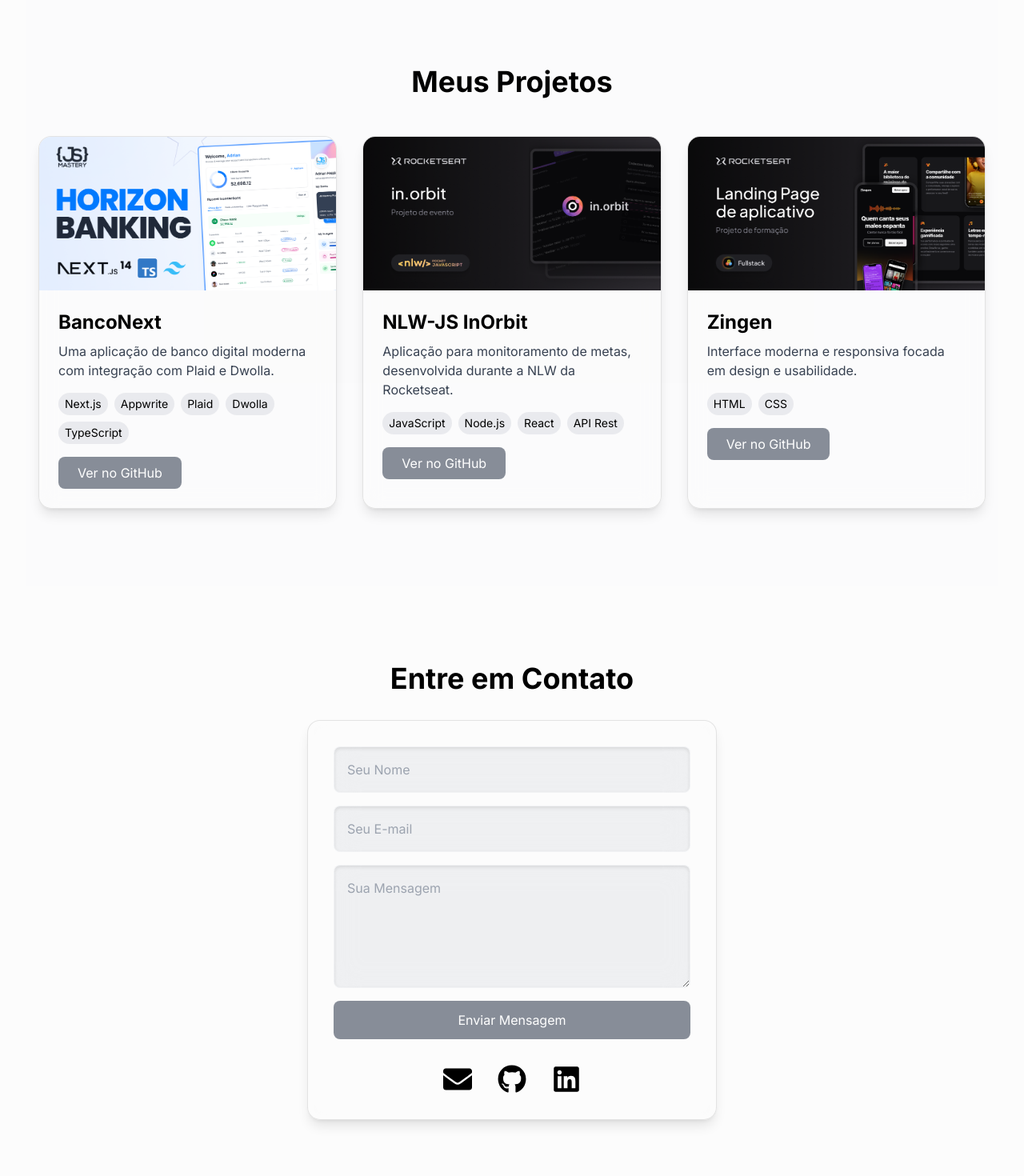
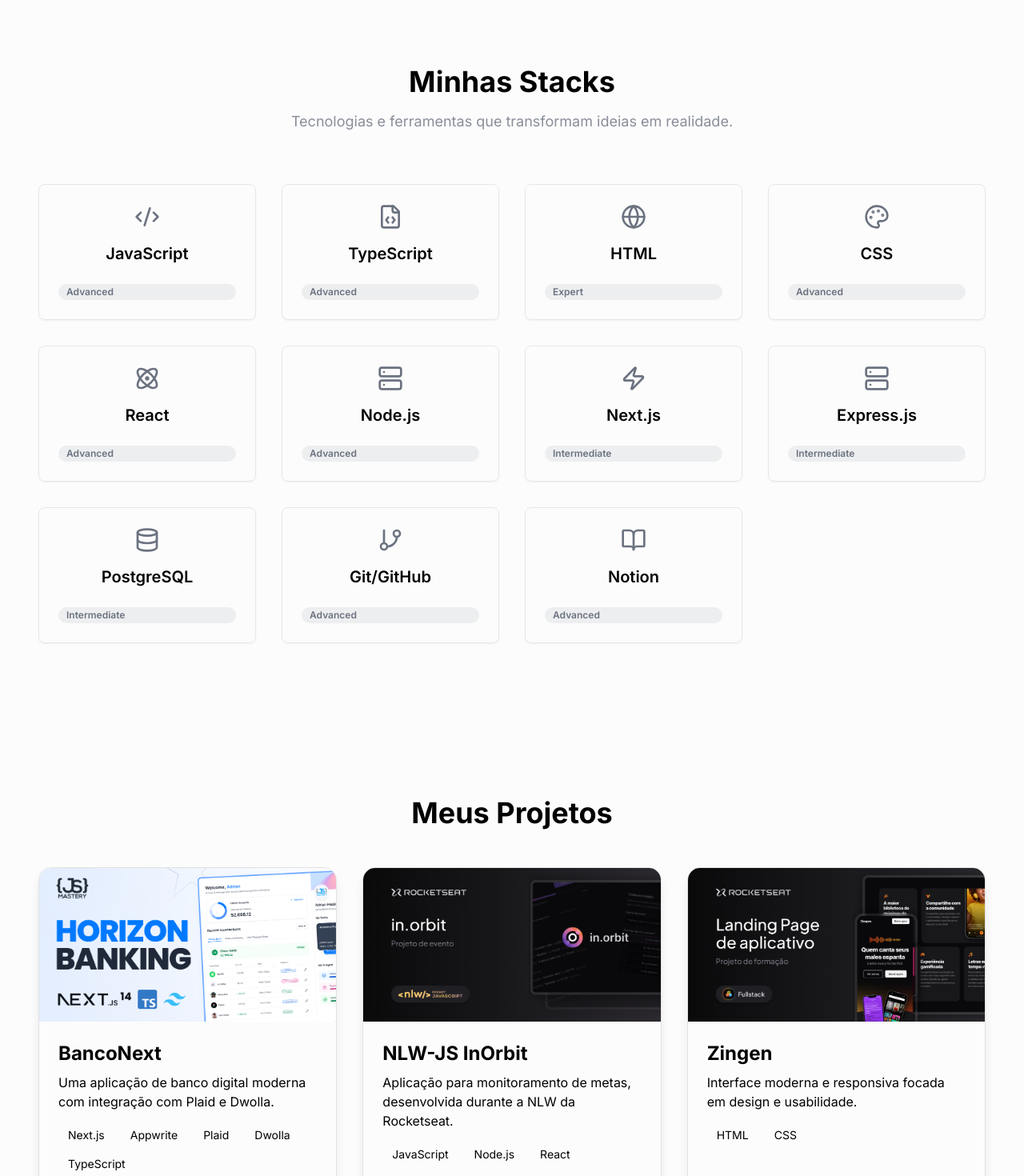
Before and after one commit to pedro18x/Portfolio-PedroDev, a Next.js app: page / in a window 1280 px wide. Shown: the part 1300-2770 px from the top of the page at 80% size. Built offline with nearby package versions, Linux system fonts and the light colour scheme.

Commit message:
stack section and changes to project section

```diff
--- a/app/page.tsx
+++ b/app/page.tsx
@@ -5,6 +5,7 @@ import About from "@/components/sections/about";
 import Contact from "@/components/sections/contact";
 import Hero from "@/components/sections/hero";
 import Projects from "@/components/sections/projects";
+import Stacks from "@/components/sections/stacks";
 import Header from "@/components/header";
 import { cn } from "@/lib/utils";
 import { AnimatePresence, motion } from "framer-motion";
@@ -58,6 +59,7 @@ export default function Home() {
       <div className="w-full max-w-7xl mx-auto px-4 sm:px-6 lg:px-8 z-10">
         <Hero />
         <About />
+        <Stacks />
         <Projects />
         <Contact />
       </div>
--- a/components/sections/contact.tsx
+++ b/components/sections/contact.tsx
@@ -2,6 +2,7 @@
 
 import { motion } from "framer-motion";
 import { FaEnvelope, FaGithub, FaLinkedin } from "react-icons/fa";
+import { Button } from "@/components/ui/button";
 
 /**
  * A seção "Contato", que exibe ícones e links para as formas de contato do usuário.
@@ -24,21 +25,29 @@ export default function Contact() {
             <input
               type="text"
               placeholder="Seu Nome"
-              className="p-4 rounded-lg bg-gray-300/30 dark:bg-gray-700/30 border border-white/20 dark:border-white/30 shadow-inner shadow-black/10 backdrop-blur-lg focus:ring-2 focus:ring-primary focus:border-primary transition-all"
+              className="p-4 rounded-lg bg-white/60 dark:bg-black/40 border border-white/20 dark:border-white/30 shadow-inner shadow-black/10 backdrop-blur-lg focus:ring-2 focus:ring-primary focus:border-primary transition-all"
             />
             <input
               type="email"
               placeholder="Seu E-mail"
-              className="p-4 rounded-lg bg-gray-300/30 dark:bg-gray-700/30 border border-white/20 dark:border-white/30 shadow-inner shadow-black/10 backdrop-blur-lg focus:ring-2 focus:ring-primary focus:border-primary transition-all"
+              className="p-4 rounded-lg bg-white/60 dark:bg-black/40 border border-white/20 dark:border-white/30 shadow-inner shadow-black/10 backdrop-blur-lg focus:ring-2 focus:ring-primary focus:border-primary transition-all"
             />
             <textarea
               placeholder="Sua Mensagem"
               rows={5}
-              className="p-4 rounded-lg bg-gray-300/30 dark:bg-gray-700/30 border border-white/20 dark:border-white/30 shadow-inner shadow-black/10 backdrop-blur-lg focus:ring-2 focus:ring-primary focus:border-primary transition-all"
+              className="p-4 rounded-lg bg-white/60 dark:bg-black/40 border border-white/20 dark:border-white/30 shadow-inner shadow-black/10 backdrop-blur-lg focus:ring-2 focus:ring-primary focus:border-primary transition-all"
             ></textarea>
-            <button type="submit" className="px-6 py-3 bg-primary/80 text-white rounded-lg hover:bg-primary/90 dark:bg-primaryDark/80 dark:text-dark dark:hover:bg-primaryDark/90 transition-colors">
+            <Button
+              type="submit"
+              variant="ghost"
+              className="rounded-xl px-6 py-3 text-base font-semibold
+              bg-white/80 hover:bg-white dark:bg-black/80 dark:hover:bg-black
+              text-black dark:text-white transition-all duration-300
+              hover:-translate-y-0.5 border border-black/10 dark:border-white/20
+              hover:shadow-lg dark:hover:shadow-neutral-800/50 backdrop-blur-sm w-full mt-4"
+            >
               Enviar Mensagem
-            </button>
+            </Button>
           </form>
           <div className="flex justify-center gap-8 mt-8 text-4xl">
             <a href="mailto:pedroernestovogado@gmail.com" className="hover:text-primary dark:hover:text-primaryDark">
--- a/components/sections/projects.tsx
+++ b/components/sections/projects.tsx
@@ -1,24 +1,50 @@
 "use client";
+
+import { motion } from "framer-motion";
 
 import { projectsData } from "@/lib/data";
 import { ProjectCard } from "@/components/ui/project-card";
+import { Section } from "@/components/ui/section";
+
+const fadeInAnimationVariants = {
+  initial: {
+    opacity: 0,
+    y: 100,
+  },
+  animate: (index: number) => ({
+    opacity: 1,
+    y: 0,
+    transition: {
+      delay: 0.05 * index,
+    },
+  }),
+};
 
 /**
- * A seção "Projetos", que mapeia os dados de projetos e renderiza um `ProjectCard` para cada um.
+ * A seção "Projetos", que mapeia os dados de projetos e renderiza um `ProjectCard` para cada um,
+ * com animações de entrada.
  *
  * @returns {JSX.Element} A seção "Projetos" renderizada.
  */
 export default function Projects() {
   return (
-    <section id="projects" className="w-full py-24 bg-gray-50/50 dark:bg-gray-900/50">
-      <div className="container mx-auto px-4">
-        <h2 className="text-4xl font-bold text-center mb-12">Meus Projetos</h2>
-        <div className="grid md:grid-cols-2 lg:grid-cols-3 gap-8">
-          {projectsData.map((project, index) => (
-            <ProjectCard key={index} {...project} />
-          ))}
-        </div>
+    <Section title="Meus Projetos" id="projects">
+      <div className="grid md:grid-cols-2 lg:grid-cols-3 gap-8">
+        {projectsData.map((project, index) => (
+          <motion.div
+            key={index}
+            variants={fadeInAnimationVariants}
+            initial="initial"
+            whileInView="animate"
+            viewport={{
+              once: true,
+            }}
+            custom={index}
+          >
+            <ProjectCard {...project} />
+          </motion.div>
+        ))}
       </div>
-    </section>
+    </Section>
   );
 }
--- /dev/null
+++ b/components/sections/stacks.tsx
@@ -0,0 +1,208 @@
+import React from 'react';
+import { motion } from 'framer-motion';
+import {
+  Code2,
+  FileCode,
+  Globe,
+  Palette,
+  Atom,
+  Server,
+  Zap,
+  Database,
+  GitBranch,
+  BookOpen
+} from 'lucide-react';
+
+// --- Componentes de UI (simulados para manter o estilo) ---
+
+const Badge = ({
+  className,
+  ...props
+}: React.HTMLAttributes<HTMLDivElement> & { variant?: string }) => (
+  <div
+    className={("inline-flex items-center rounded-full px-2.5 py-0.5 text-xs font-semibold transition-colors focus:outline-none focus:ring-2 focus:ring-ring focus:ring-offset-2 " + className).replace(' border ', ' ')}
+    {...props}
+  />
+);
+
+const Card = React.forwardRef<HTMLDivElement, React.HTMLAttributes<HTMLDivElement>>(
+  ({ className, ...props }, ref) => (
+    <div
+      ref={ref}
+      className={("flex flex-col rounded-lg border bg-card text-card-foreground shadow-sm " + className)}
+      {...props}
+    />
+  ),
+);
+Card.displayName = "Card";
+
+
+interface Technology {
+  id: string;
+  name: string;
+  icon: React.ReactNode;
+  level: 'Beginner' | 'Intermediate' | 'Advanced' | 'Expert';
+}
+
+interface StacksProps {
+  title?: string;
+  subtitle?: string;
+}
+
+const Stacks: React.FC<StacksProps> = ({
+  title = "Minhas Stacks",
+  subtitle = "Tecnologias e ferramentas que transformam ideias em realidade."
+}) => {
+  const technologies: Technology[] = [
+    {
+      id: 'javascript',
+      name: 'JavaScript',
+      icon: <Code2 className="w-8 h-8" />,
+      level: 'Advanced',
+    },
+    {
+      id: 'typescript',
+      name: 'TypeScript',
+      icon: <FileCode className="w-8 h-8" />,
+      level: 'Advanced',
+    },
+    {
+      id: 'html',
+      name: 'HTML',
+      icon: <Globe className="w-8 h-8" />,
+      level: 'Expert',
+    },
+    {
+      id: 'css',
+      name: 'CSS',
+      icon: <Palette className="w-8 h-8" />,
+      level: 'Advanced',
+    },
+    {
+      id: 'react',
+      name: 'React',
+      icon: <Atom className="w-8 h-8" />,
+      level: 'Advanced',
+    },
+    {
+      id: 'nodejs',
+      name: 'Node.js',
+      icon: <Server className="w-8 h-8" />,
+      level: 'Advanced',
+    },
+    {
+      id: 'nextjs',
+      name: 'Next.js',
+      icon: <Zap className="w-8 h-8" />,
+      level: 'Intermediate',
+    },
+    {
+      id: 'expressjs',
+      name: 'Express.js',
+      icon: <Server className="w-8 h-8" />,
+      level: 'Intermediate',
+    },
+    {
+      id: 'postgresql',
+      name: 'PostgreSQL',
+      icon: <Database className="w-8 h-8" />,
+      level: 'Intermediate',
+    },
+    {
+      id: 'git',
+      name: 'Git/GitHub',
+      icon: <GitBranch className="w-8 h-8" />,
+      level: 'Advanced',
+    },
+    {
+      id: 'notion',
+      name: 'Notion',
+      icon: <BookOpen className="w-8 h-8" />,
+      level: 'Advanced',
+    }
+  ];
+
+  const containerVariants = {
+    hidden: { opacity: 0 },
+    visible: {
+      opacity: 1,
+      transition: {
+        staggerChildren: 0.05
+      }
+    }
+  };
+
+  const itemVariants = {
+    hidden: { opacity: 0, y: 20 },
+    visible: {
+      opacity: 1,
+      y: 0,
+      transition: {
+        duration: 0.4
+      }
+    }
+  };
+
+  return (
+    <section id="stacks" className="py-24 px-4 bg-transparent">
+      <div className="max-w-7xl mx-auto">
+        <motion.div
+          initial={{ opacity: 0, y: 20 }}
+          whileInView={{ opacity: 1, y: 0 }}
+          viewport={{ once: true }}
+          transition={{ duration: 0.6 }}
+          className="text-center mb-16"
+        >
+          <h2 className="text-4xl font-bold mb-4">{title}</h2>
+          <p className="text-lg text-primary/80 dark:text-primaryDark/80 max-w-2xl mx-auto">
+            {subtitle}
+          </p>
+        </motion.div>
+
+        <motion.div
+          variants={containerVariants}
+          initial="hidden"
+          whileInView="visible"
+          viewport={{ once: true, amount: 0.1 }}
+          className="grid grid-cols-1 sm:grid-cols-2 lg:grid-cols-3 xl:grid-cols-4 gap-8"
+        >
+          {technologies.map((tech) => (
+            <motion.div
+              key={tech.id}
+              variants={itemVariants}
+              className="h-full"
+            >
+              <Card className="p-6 h-full bg-cardLight dark:bg-card/50 border-borderLight dark:border-border backdrop-blur-sm hover:border-primary/50 dark:hover:border-primary/50 hover:-translate-y-2 transition-all duration-300 cursor-pointer group">
+                <div className="flex flex-col items-center justify-center text-center space-y-4 h-full">
+                  <motion.div
+                    className="text-primary dark:text-primaryDark"
+                    whileHover={{ scale: 1.1, rotate: 5 }}
+                    transition={{ type: 'spring', stiffness: 300 }}
+                  >
+                    {tech.icon}
+                  </motion.div>
+
+                  <div className="flex-grow flex items-center justify-center">
+                    <h3 className="text-xl font-semibold">
+                      {tech.name}
+                    </h3>
+                  </div>
+
+                  <div className="flex flex-col gap-2 w-full pt-2">
+                    <Badge
+                      className="bg-primary/10 text-primary dark:bg-black/10 dark:text-white/70 border-none"
+                    >
+                      {tech.level}
+                    </Badge>
+                  </div>
+                </div>
+              </Card>
+            </motion.div>
+          ))}
+        </motion.div>
+      </div>
+    </section>
+  );
+};
+
+export default Stacks;
--- a/components/ui/project-card.tsx
+++ b/components/ui/project-card.tsx
@@ -4,6 +4,7 @@ import { motion } from "framer-motion";
 import Image from "next/image";
 import Link from "next/link";
 import { FaGithub } from "react-icons/fa";
+import { Button } from "./button";
 
 interface ProjectCardProps {
   title: string;
@@ -37,22 +38,44 @@ export function ProjectCard({ title, description, tags, imageUrl, githubUrl }: P
       whileInView="visible"
       viewport={{ once: true }}
       transition={{ duration: 0.5 }}
-      className="bg-light/80 dark:bg-dark/80 backdrop-blur-md rounded-2xl border border-black/10 dark:border-white/20 shadow-lg overflow-hidden"
+      whileHover={{ scale: 1.02, transition: { duration: 0.2 } }}
+      className="bg-card/30 dark:bg-card/50 backdrop-blur-md rounded-2xl border border-black/10 dark:border-white/20 shadow-lg overflow-hidden group h-full flex flex-col"
     >
-      <Image src={imageUrl} alt={title} width={500} height={300} className="w-full h-48 object-cover" />
-      <div className="p-6">
+      <div className="overflow-hidden">
+        <Image
+          src={imageUrl}
+          alt={title}
+          width={500}
+          height={300}
+          className="w-full h-48 object-cover group-hover:scale-105 transition-transform duration-300"
+        />
+      </div>
+      <div className="p-6 flex flex-col flex-grow">
+        <div>
           <h3 className="text-2xl font-bold mb-2">{title}</h3>
-        <p className="text-gray-700 dark:text-gray-300 mb-4">{description}</p>
+          <p className="text-muted-foreground mb-4">{description}</p>
           <div className="flex flex-wrap gap-2 mb-4">
             {tags.map((tag, index) => (
-            <span key={index} className="px-2 py-1 bg-gray-200/80 dark:bg-gray-700/80 text-sm rounded-full">
+              <span key={index} className="px-3 py-1 bg-secondary/80 text-sm rounded-full">
                 {tag}
               </span>
             ))}
           </div>
-        <Link href={githubUrl} target="_blank" className="inline-block px-6 py-2 bg-primary/80 text-white rounded-lg hover:bg-primary/90 dark:bg-primaryDark/80 dark:text-dark dark:hover:bg-primaryDark/90 transition-colors">
-            Ver no GitHub
+        </div>
+        <div className="flex-grow" />
+        <Button
+          asChild
+          variant="ghost"
+          className="rounded-xl px-6 py-3 text-base font-semibold
+          bg-white/80 hover:bg-white dark:bg-black/80 dark:hover:bg-black
+          text-black dark:text-white transition-all duration-300
+          group-hover:-translate-y-0.5 border border-black/10 dark:border-white/20
+          hover:shadow-lg dark:hover:shadow-neutral-800/50 backdrop-blur-sm w-full mt-4"
+        >
+          <Link href={githubUrl} target="_blank">
+            <FaGithub className="mr-2 h-4 w-4" /> Ver no GitHub
           </Link>
+        </Button>
       </div>
     </motion.div>
   );
--- /dev/null
+++ b/components/ui/section.tsx
@@ -0,0 +1,30 @@
+import { type HTMLAttributes, type ReactNode } from "react"
+import { cn } from "@/lib/utils"
+
+interface SectionProps extends HTMLAttributes<HTMLElement> {
+  title: string
+  children: ReactNode
+}
+
+/**
+ * Um componente de seção reutilizável com um título e layout padronizados.
+ *
+ * @param {SectionProps} props As props do componente.
+ * @param {string} props.title O título da seção.
+ * @param {ReactNode} props.children O conteúdo da seção.
+ * @param {string} [props.className] Classes CSS adicionais para o elemento section.
+ * @returns {JSX.Element} O componente de seção renderizado.
+ */
+export function Section({ title, children, className, ...props }: SectionProps) {
+  return (
+    <section
+      className={cn("w-full py-24", className)}
+      {...props}
+    >
+      <div className="container mx-auto px-4">
+        <h2 className="text-4xl font-bold text-center mb-12">{title}</h2>
+        {children}
+      </div>
+    </section>
+  )
+}
```
Also changed, not shown: components/sections/hero.tsx (+6 -16 lines), 1 other file (tests, documents, lock files or other folders). Lines whose indentation alone changed are shown as unchanged.
